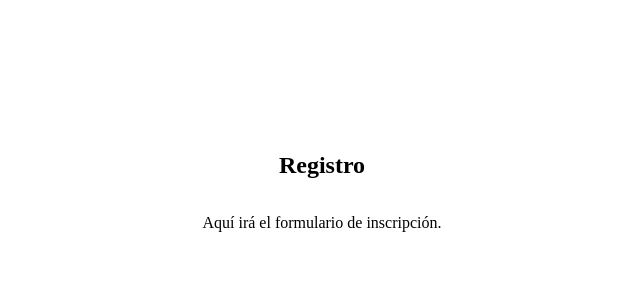
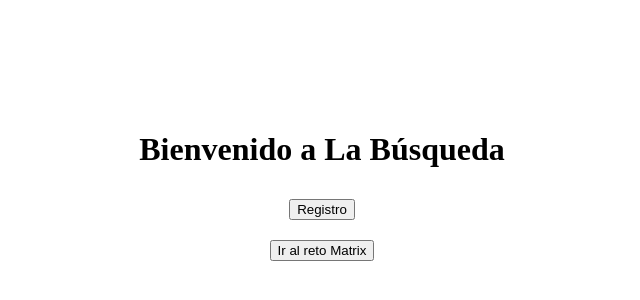
Before and after one commit to DiavoloCOBRETY/la-busqueda-matrix, a Next.js app: page / in a window 1280 px wide. Shown: the part 218-518 px from the top of the page, without its empty margins (318-958 px from the left). Built offline with nearby package versions, Linux system fonts and the light colour scheme.

Commit message:
Update index.js

```diff
--- a/pages/index.js
+++ b/pages/index.js
@@ -1,8 +1,15 @@
-export default function Registro() {
+import Link from "next/link";
+
+export default function Home() {
   return (
     <div style={{ display: "flex", flexDirection: "column", alignItems: "center", justifyContent: "center", height: "100vh" }}>
-      <h2>Registro</h2>
-      <p>Aquí irá el formulario de inscripción.</p>
+      <h1>Bienvenido a La Búsqueda</h1>
+      <Link href="/registro">
+        <button style={{ margin: "10px" }}>Registro</button>
+      </Link>
+      <Link href="/matrix">
+        <button style={{ margin: "10px" }}>Ir al reto Matrix</button>
+      </Link>
     </div>
   );
 }
```
